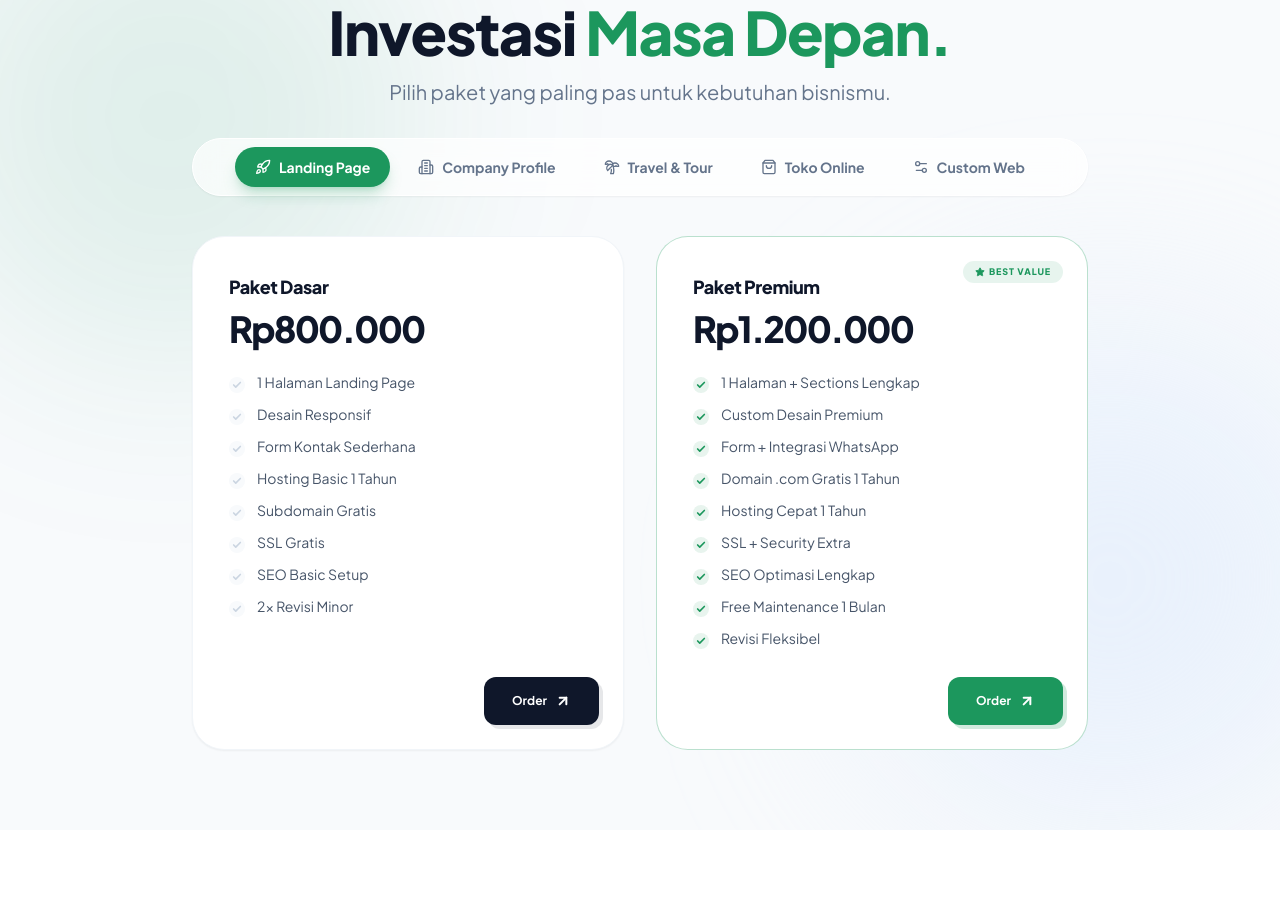
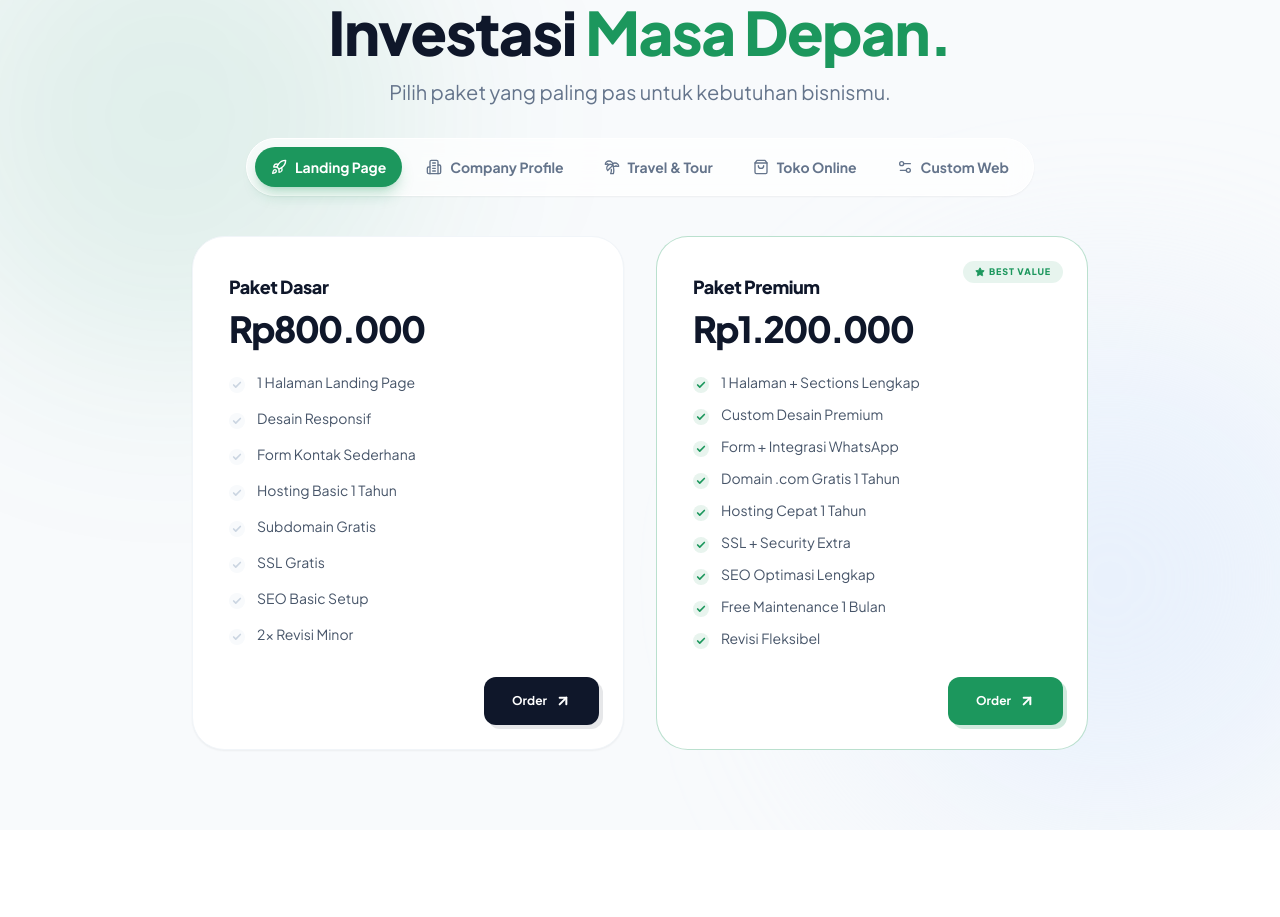
Before and after one commit to haidirwf/luncur, a React (Vite) app: page / in a window 1280 px wide. Shown: the part 1880-2797 px from the top of the page. Built offline with nearby package versions, Linux system fonts and the light colour scheme; the HTML template or start-up script is replaced by a standard one.

Commit message:
pricelist section

```diff
--- a/src/components/PricelistSection.tsx
+++ b/src/components/PricelistSection.tsx
@@ -1,5 +1,4 @@
 import { useState, useEffect } from "react";
-// Tambahkan Settings2 ke import lucide-react
 import { Check, Star, Rocket, Building2, Palmtree, ShoppingBag, ArrowUpRight, Settings2 } from "lucide-react";
 import { motion, AnimatePresence } from "framer-motion";
 
@@ -21,8 +20,9 @@ const pricingData = {
     planB: ["Semua benefit Paket Dasar", "Custom Desain Premium", "Keranjang Belanja Basic", "Checkout direct WhatsApp ", "Domain Gratis 1 Tahun", "Hosting Cepat 1 Tahun", "SSL + Security Extra", "SEO + Tracking", "Free Maintenance 1 Bulan"],
   },
   custom: {
-    planA: ["Request Fitur Khusus", "Arsitektur Skalabel", "Integrasi Third-party API", "Desain UI/UX Eksklusif", "Optimasi Performa Tinggi", "Technical Support 24/7", "Handover Source Code", "Dokumentasi Lengkap"],
-    planB: ["Sistem Informasi Custom", "Dashboard Admin Kompleks", "Automasi Bisnis", "Dedicated Cloud Hosting", "Keamanan Tingkat Tinggi", "Maintenance Maintenance 6 bln", "SLA Guarantee", "Prioritas Pengembangan"],
+    planSingle: [
+      "Fitur Sesuai Kebutuhan Anda",
+    ],
   },
 };
 
@@ -31,7 +31,7 @@ const tabs = [
   { id: "company", label: "Company Profile", icon: Building2 },
   { id: "travel", label: "Travel & Tour", icon: Palmtree },
   { id: "toko", label: "Toko Online", icon: ShoppingBag },
-  { id: "custom", label: "Custom Web", icon: Settings2 }, // Tab Baru
+  { id: "custom", label: "Custom Web", icon: Settings2 },
 ];
 
 export const PricelistSection = () => {
@@ -86,13 +86,13 @@ export const PricelistSection = () => {
           </motion.p>
         </div>
 
-        {/* Tab Switcher - Diubah menjadi flex-wrap agar muat banyak tab */}
+        {/* Tab Switcher */}
         <div className="flex justify-center mb-10 px-4">
           <motion.div
             initial={{ opacity: 0, scale: 0.9 }}
             whileInView={{ opacity: 1, scale: 1 }}
             viewport={{ once: true }}
-            className="relative flex flex-wrap justify-center gap-2 p-2 bg-white/70 backdrop-blur-md border border-white rounded-[2rem] md:rounded-full w-full max-w-4xl shadow-sm"
+            className="relative flex flex-wrap justify-center gap-2 p-2 bg-white/70 backdrop-blur-md border border-white rounded-[2rem] md:rounded-full w-full max-w-fit shadow-sm"
           >
             {tabs.map((tab) => {
               const Icon = tab.icon;
@@ -101,7 +101,7 @@ export const PricelistSection = () => {
                 <button
                   key={tab.id}
                   onClick={() => setActiveTab(tab.id)}
-                  className={`relative flex items-center justify-center gap-2 px-4 py-3 md:px-5 md:py-2.5 rounded-full font-bold text-xs md:text-sm transition-colors duration-300 z-10 ${
+                  className={`relative flex items-center justify-center gap-2 px-4 py-2.5 rounded-full font-bold text-xs md:text-sm transition-colors duration-300 z-10 ${
                     isActive ? "text-white" : "text-slate-500 hover:text-primary"
                   }`}
                 >
@@ -122,20 +122,22 @@ export const PricelistSection = () => {
 
         {/* Pricing Cards */}
         <div className="max-w-4xl mx-auto">
-          <div className="flex flex-col md:grid md:grid-cols-2 gap-6 lg:gap-8">
-            <AnimatePresence mode="wait">
-              {["planA", "planB"].map((planKey, idx) => {
-                const isPremium = planKey === "planB";
-                const isCustom = activeTab === "custom";
-                const features = pricingData[activeTab][planKey];
+          <AnimatePresence mode="wait">
+            <motion.div
+              key={activeTab}
+              initial={{ opacity: 0, y: 20 }}
+              animate={{ opacity: 1, y: 0 }}
+              exit={{ opacity: 0, scale: 0.95 }}
+              transition={{ duration: 0.4 }}
+              className={activeTab === "custom" ? "block" : "grid md:grid-cols-2 gap-6 lg:gap-8"}
+            >
+              {(activeTab === "custom" ? ["planSingle"] : ["planA", "planB"]).map((planKey, idx) => {
+                const isPremium = planKey === "planB" || planKey === "planSingle";
+                const features = (pricingData as any)[activeTab][planKey];
 
                 return (
-                  <motion.div
+                  <div
                     key={`${activeTab}-${planKey}`}
-                    initial={{ opacity: 0, y: 30 }}
-                    animate={{ opacity: 1, y: 0 }}
-                    exit={{ opacity: 0, scale: 0.95 }}
-                    transition={{ duration: 0.4, delay: idx * 0.1 }}
                     className={`w-full group relative bg-white rounded-[2rem] p-7 lg:p-9 border transition-all duration-500 hover:shadow-xl hover:shadow-slate-200/40 flex flex-col ${
                       isPremium ? "border-primary/30" : "border-slate-100 shadow-sm"
                     }`}
@@ -143,24 +145,24 @@ export const PricelistSection = () => {
                     {isPremium && (
                       <div className="absolute top-6 right-6">
                         <div className="flex items-center gap-1 bg-primary/10 text-primary px-3 py-1 rounded-full text-[9px] font-black tracking-widest uppercase">
-                          <Star size={10} fill="currentColor" /> {isCustom ? "Enterprise" : "Best Value"}
+                          <Star size={10} fill="currentColor" /> {activeTab === "custom" ? "Exclusive" : "Best Value"}
                         </div>
                       </div>
                     )}
 
                     <div className="mb-6">
                       <h3 className="text-lg font-black text-slate-900 mb-1 tracking-tight">
-                        {isCustom ? (isPremium ? "Full Development" : "Custom Feature") : (isPremium ? "Paket Premium" : "Paket Dasar")}
+                        {activeTab === "custom" ? "Paket Custom Website" : isPremium ? "Paket Premium" : "Paket Dasar"}
                       </h3>
                       <div className="flex items-baseline gap-1 mt-2">
                         <span className="text-3xl md:text-4xl font-black text-slate-900 tracking-tighter">
-                          {isCustom ? "Contact Us" : (isPremium ? "Rp1.200.000" : "Rp800.000")}
+                          {activeTab === "custom" ? "Hubungi Kami" : isPremium ? "Rp1.200.000" : "Rp800.000"}
                         </span>
                       </div>
                     </div>
 
-                    <ul className="space-y-3 mb-16 flex-grow">
-                      {features.map((f, i) => (
+                    <ul className={`grid ${activeTab === "custom" ? "md:grid-cols-2 gap-x-8" : "grid-cols-1"} gap-y-3 mb-16 flex-grow`}>
+                      {features.map((f: string, i: number) => (
                         <li key={i} className="flex items-start gap-3">
                           <div className={`mt-1 w-4 h-4 rounded-full flex items-center justify-center flex-shrink-0 ${isPremium ? "bg-primary/10 text-primary" : "bg-slate-50 text-slate-300"}`}>
                             <Check size={10} strokeWidth={4} />
@@ -184,13 +186,13 @@ export const PricelistSection = () => {
                         active:translate-y-[1px] active:translate-x-[1px] active:shadow-none
                       `}
                     >
-                      {isCustom ? "Konsultasi" : "Order"} <ArrowUpRight size={16} strokeWidth={3} />
+                      {activeTab === "custom" ? "Konsultasi" : "Order"} <ArrowUpRight size={16} strokeWidth={3} />
                     </button>
-                  </motion.div>
+                  </div>
                 );
               })}
-            </AnimatePresence>
-          </div>
+            </motion.div>
+          </AnimatePresence>
         </div>
       </div>
     </section>
```
